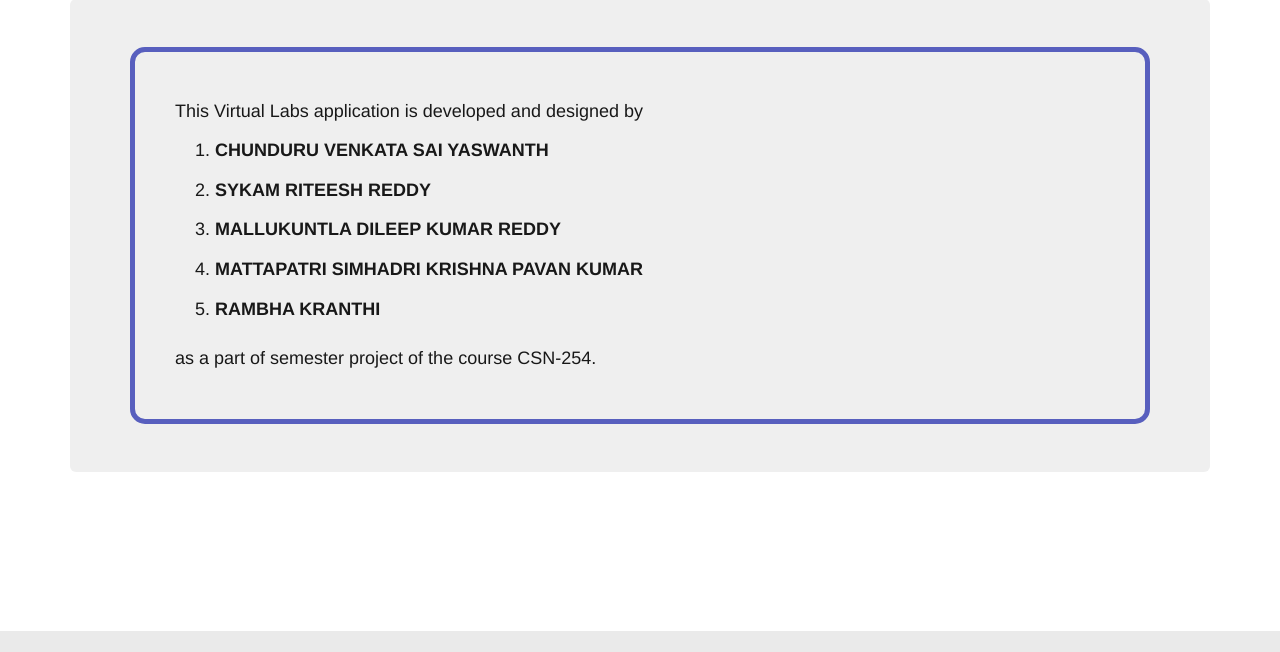
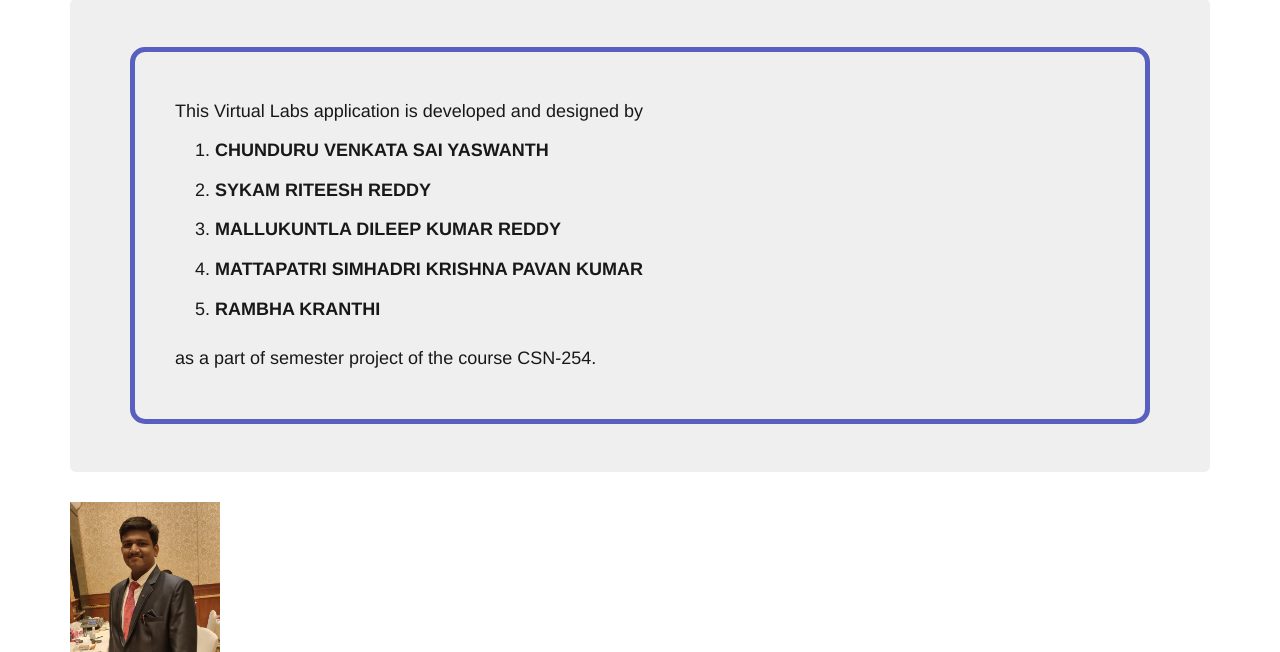
Before and after one commit to yaswanth118/Virtuallab, a Flask app: page /about in a window 1280 px wide. Shown: the part 169-821 px from the top of the page. Before the commit the page ends 800 px from the top, so only its background shows below. Run offline with Flask 2, Linux system fonts and the light colour scheme; some libraries are stand-ins or nearby versions.

Commit message:
twelth commit

```diff
--- a/templates/about.html
+++ b/templates/about.html
@@ -12,4 +12,5 @@
          <li><B>RAMBHA KRANTHI<br><br></B></li>
      </ol>
       as a part of semester project of the course CSN-254.</h4></div></div>
+    <img class="circular-icons" src="{{ url_for('static',filename='cv_website.jpg')}}"  width="150px" height="150px" >
 {% endblock %}
```
Also changed, not shown: static/cv_website.jpg (added).
